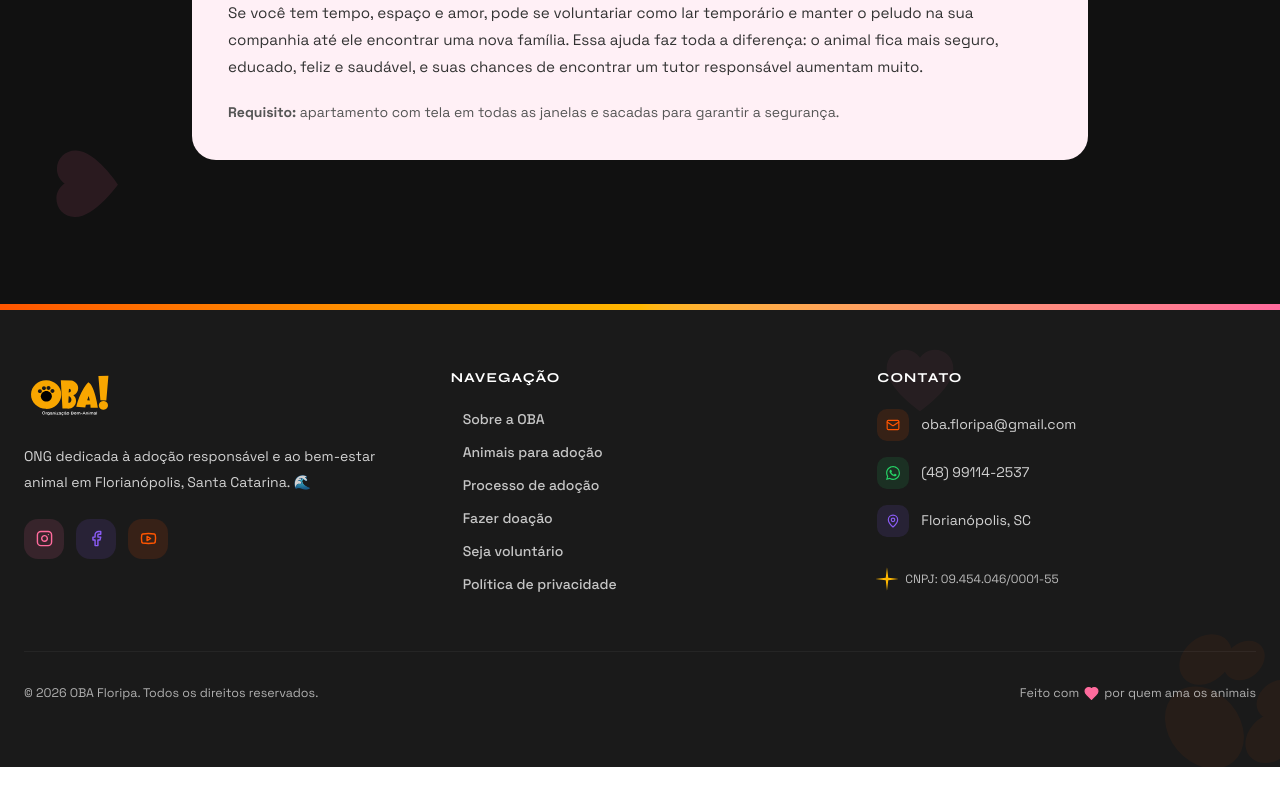
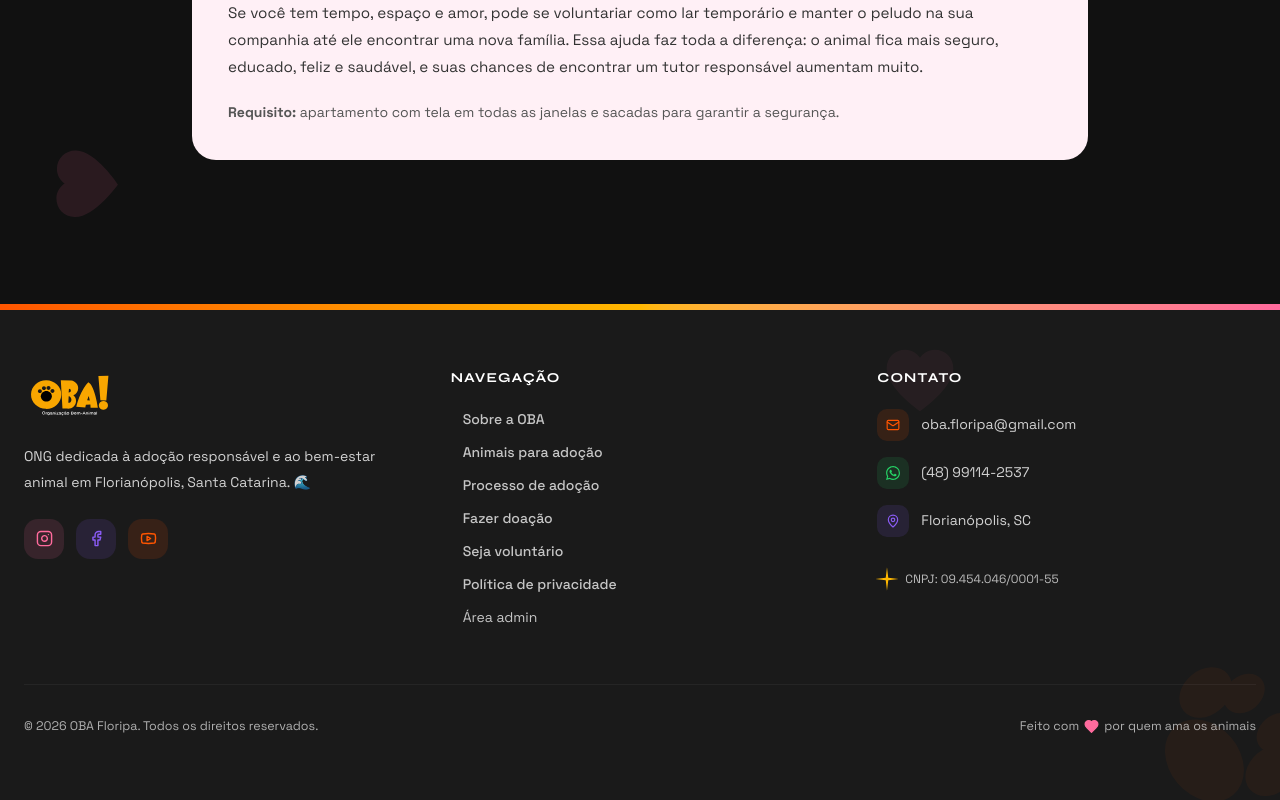
Before and after one commit to fealmeida/oba-floripa, a Next.js app: page / in a window 1280 px wide. Shown: the part 7049-7849 px from the top of the page. Before the commit the page ends 7816 px from the top, so only its background shows below. Built offline with nearby package versions, Linux system fonts and the light colour scheme.

Commit message:
feat: add admin link

```diff
--- a/src/components/Footer.tsx
+++ b/src/components/Footer.tsx
@@ -1,6 +1,7 @@
 "use client";
 import { motion } from "motion/react";
 import Image from "next/image";
+import Link from "next/link";
 import {
   Instagram,
   Facebook,
@@ -43,6 +44,7 @@ const links = [
   { label: "Fazer doação", href: "#doacoes" },
   { label: "Seja voluntário", href: "#mutirao-mata-fome" },
   { label: "Política de privacidade", href: "#" },
+  { label: "Área admin", href: "/admin", isPage: true },
 ];
 
 const WHATSAPP_URL =
@@ -154,8 +156,27 @@ export function Footer() {
               NAVEGAÇÃO
             </p>
             <ul className="space-y-3">
-              {links.map((l) => (
+              {links.map((l) => {
+                const linkContent = (
+                  <>
+                    <span className="w-1 h-1 rounded-full bg-[#FF5500]/0 group-hover:bg-[#FF5500] transition-all" />
+                    {l.label}
+                  </>
+                );
+                return (
                   <li key={l.label}>
+                    {"isPage" in l && l.isPage ? (
+                      <Link
+                        href={l.href}
+                        className="text-white/75 hover:text-[#FF5500] transition-colors duration-200 flex items-center gap-2 group"
+                        style={{
+                          fontFamily: "Space Grotesk, sans-serif",
+                          fontSize: "0.875rem",
+                        }}
+                      >
+                        {linkContent}
+                      </Link>
+                    ) : (
                       <button
                         onClick={() => scrollTo(l.href)}
                         className="text-white/75 hover:text-[#FF5500] transition-colors duration-200 cursor-pointer bg-transparent border-none text-left flex items-center gap-2 group"
@@ -164,11 +185,12 @@ export function Footer() {
                           fontSize: "0.875rem",
                         }}
                       >
-                    <span className="w-1 h-1 rounded-full bg-[#FF5500]/0 group-hover:bg-[#FF5500] transition-all" />
-                    {l.label}
+                        {linkContent}
                       </button>
+                    )}
                   </li>
-              ))}
+                );
+              })}
             </ul>
           </div>
 
--- a/src/components/Logo.tsx
+++ /dev/null
@@ -1,20 +0,0 @@
-"use client";
-
-type LogoProps = {
-  className?: string;
-  height?: number;
-  src?: string;
-};
-
-export function Logo({ className = "", height = 40, src = "/logo-oba-svg.svg" }: LogoProps) {
-  return (
-    <img
-      src={src}
-      alt="OBA! Organização Bem-Animal"
-      height={height}
-      width={height * (576 / 360)}
-      className={className}
-      style={{ height, width: "auto" }}
-    />
-  );
-}
```
Lines whose indentation alone changed are shown as unchanged.
